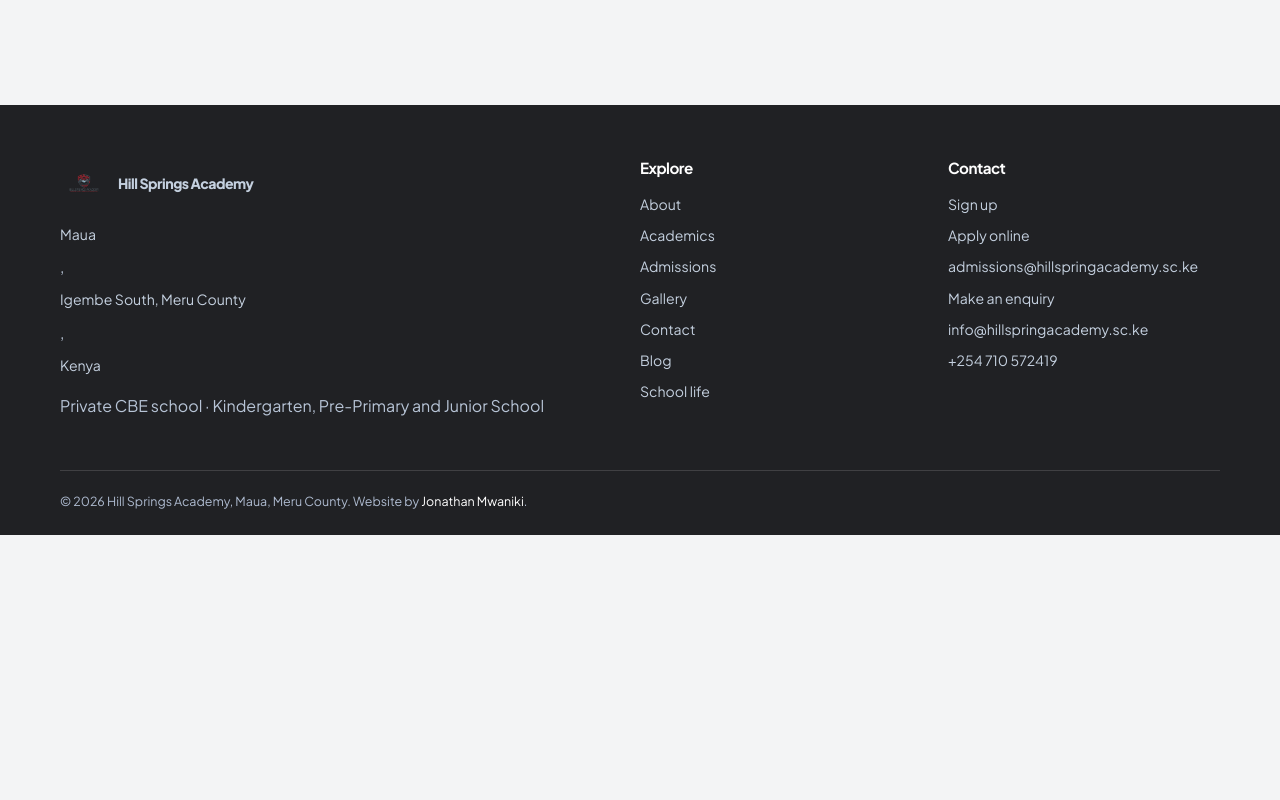
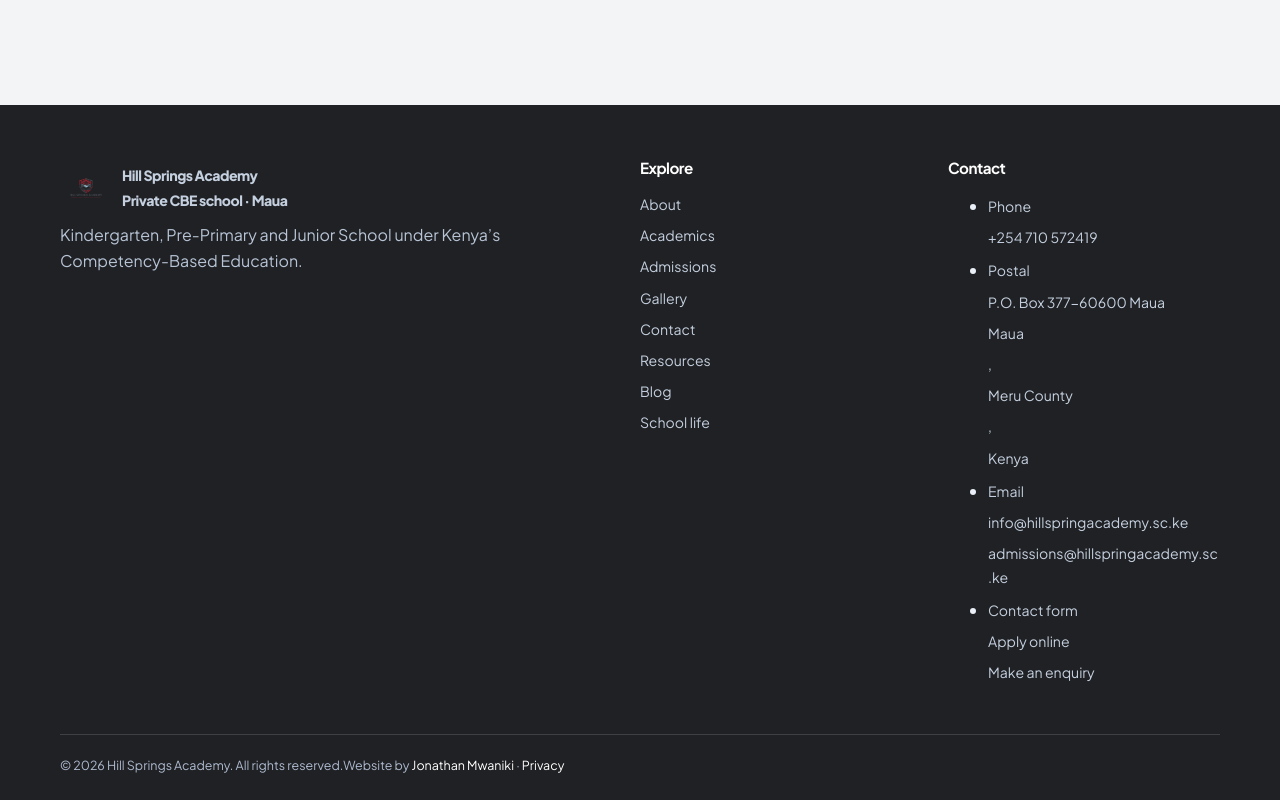
Before and after one commit to DKTJONATHAN/hillspringacademy, a React (Vite) app: page /admin in a window 1280 px wide. Shown: the part 1247-2047 px from the top of the page. Before the commit the page ends 1782 px from the top, so only its background shows below. Built offline with nearby package versions, Linux system fonts and the light colour scheme.

Commit message:
Redesign footer with clear contact details and cleaner layout

```diff
--- a/src/components.jsx
+++ b/src/components.jsx
@@ -81,8 +81,16 @@ export function PageHead({ title, text, description, path, image }) {
       description: SCHOOL.intro,
       slogan: SCHOOL.motto,
       email: SCHOOL.infoEmail,
+      telephone: SCHOOL.phoneTel || SCHOOL.phone || undefined,
       logo: `${SCHOOL.siteUrl}/logo.png`,
-      address: { "@type": "PostalAddress", addressLocality: "Maua", addressRegion: "Meru County", addressCountry: "KE" },
+      address: {
+        "@type": "PostalAddress",
+        streetAddress: SCHOOL.poBox || undefined,
+        addressLocality: "Maua",
+        addressRegion: "Meru County",
+        postalCode: "60600",
+        addressCountry: "KE",
+      },
       areaServed: ["Maua", "Igembe South", "Meru County", "Kenya"],
       educationalLevel: ["Kindergarten", "Pre-Primary", "Junior School"],
       hasMap: "https://www.google.com/maps/search/?api=1&query=Hill+Springs+Academy+Maua+Kenya",
@@ -96,7 +104,6 @@ export function PageHead({ title, text, description, path, image }) {
   );
 }
 
-/* Primary desktop nav — keep short so the bar never compresses */
 export const NAV = [
   ["/", "Home", "home"],
   ["/about", "About", "about"],
@@ -178,36 +185,81 @@ export function BottomNav() {
 }
 
 export function Footer() {
-  const social = Object.entries(SCHOOL.social).filter(([, v]) => v);
+  const social = Object.entries(SCHOOL.social || {}).filter(([, v]) => v);
   return (
     <footer className="site-footer" itemScope itemType="https://schema.org/School">
       <div className="wrap foot-grid">
+        <div className="foot-brand">
+          <div className="brand light">
+            <Logo size={52} />
             <div>
-          <div className="brand light"><Logo size={48} /><span itemProp="name">{SCHOOL.name}</span></div>
-          <p itemProp="address" itemScope itemType="https://schema.org/PostalAddress">
-            <span itemProp="addressLocality">Maua</span>, <span itemProp="addressRegion">Igembe South, Meru County</span>, <span itemProp="addressCountry">Kenya</span>
+              <span className="foot-name" itemProp="name">{SCHOOL.name}</span>
+              <span className="foot-tag">Private CBE school · Maua</span>
+            </div>
+          </div>
+          <p className="foot-blurb">Kindergarten, Pre-Primary and Junior School under Kenya’s Competency-Based Education.</p>
+          {social.length > 0 && (
+            <p className="social">
+              {social.map(([k, v]) => (
+                <a key={k} href={v} target="_blank" rel="noopener noreferrer">{k[0].toUpperCase() + k.slice(1)}</a>
+              ))}
             </p>
-          <p>Private CBE school · Kindergarten, Pre-Primary and Junior School</p>
-          {social.length > 0 && <p className="social">{social.map(([k, v]) => <a key={k} href={v} target="_blank" rel="noopener noreferrer">{k[0].toUpperCase() + k.slice(1)}</a>)}</p>}
+          )}
         </div>
-        <div>
+
+        <div className="foot-col">
           <h3>Explore</h3>
-          {NAV.slice(1).map(([to, l]) => <Link key={to} to={to}>{l}</Link>)}
+          <nav className="foot-links" aria-label="Footer explore">
+            {NAV.slice(1).map(([to, l]) => (
+              <Link key={to} to={to}>{l}</Link>
+            ))}
+            <Link to="/reading-materials">Resources</Link>
             <Link to="/blog">Blog</Link>
             <Link to="/school-life">School life</Link>
+          </nav>
         </div>
-        <div>
+
+        <div className="foot-col">
           <h3>Contact</h3>
-          <Link to="/signup">Sign up</Link>
+          <ul className="foot-contact">
+            {SCHOOL.phone && (
+              <li>
+                <span className="fc-label">Phone</span>
+                <a href={`tel:${SCHOOL.phoneTel || SCHOOL.phone.replace(/\s/g, "")}`} itemProp="telephone">{SCHOOL.phone}</a>
+              </li>
+            )}
+            {SCHOOL.poBox && (
+              <li itemProp="address" itemScope itemType="https://schema.org/PostalAddress">
+                <span className="fc-label">Postal</span>
+                <span itemProp="streetAddress">{SCHOOL.poBox}</span>
+                <span className="fc-sub">
+                  <span itemProp="addressLocality">Maua</span>,{" "}
+                  <span itemProp="addressRegion">Meru County</span>,{" "}
+                  <span itemProp="addressCountry">Kenya</span>
+                </span>
+              </li>
+            )}
+            <li>
+              <span className="fc-label">Email</span>
+              <a href={`mailto:${SCHOOL.infoEmail}`}>{SCHOOL.infoEmail}</a>
+              <a href={`mailto:${SCHOOL.admissionsEmail}`}>{SCHOOL.admissionsEmail}</a>
+            </li>
+            <li className="foot-actions">
+              <Link to="/contact">Contact form</Link>
               <Link to="/apply">Apply online</Link>
-          <span>{SCHOOL.admissionsEmail}</span>
               <Link to="/enquire">Make an enquiry</Link>
-          <span>{SCHOOL.infoEmail}</span>
-          {SCHOOL.phone && <span>{SCHOOL.phone}</span>}
+            </li>
+          </ul>
         </div>
       </div>
+
       <div className="wrap legal">
-        © {new Date().getFullYear()} {SCHOOL.name}, Maua, Meru County. Website by <a href="https://zandani.co.ke" target="_blank" rel="noopener noreferrer">Jonathan Mwaniki</a>.
+        <span>© {new Date().getFullYear()} {SCHOOL.name}. All rights reserved.</span>
+        <span className="legal-right">
+          Website by <a href="https://zandani.co.ke" target="_blank" rel="noopener noreferrer">Jonathan Mwaniki</a>
+          {" · "}
+          <Link to="/privacy">Privacy</Link>
+        </span>
       </div>
     </footer>
   );
```
Lines whose indentation alone changed are shown as unchanged.
